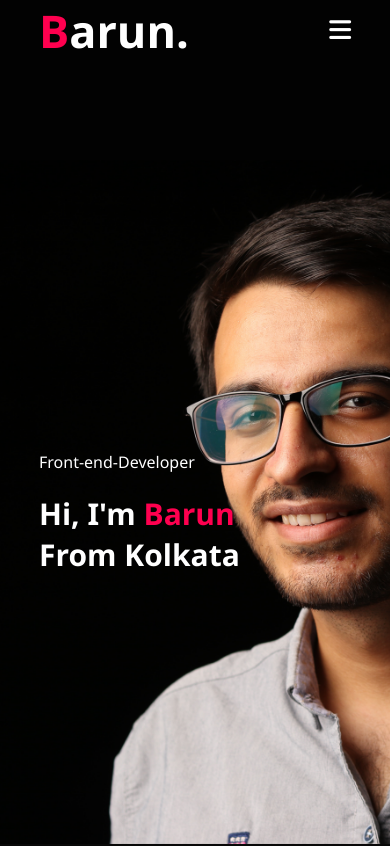
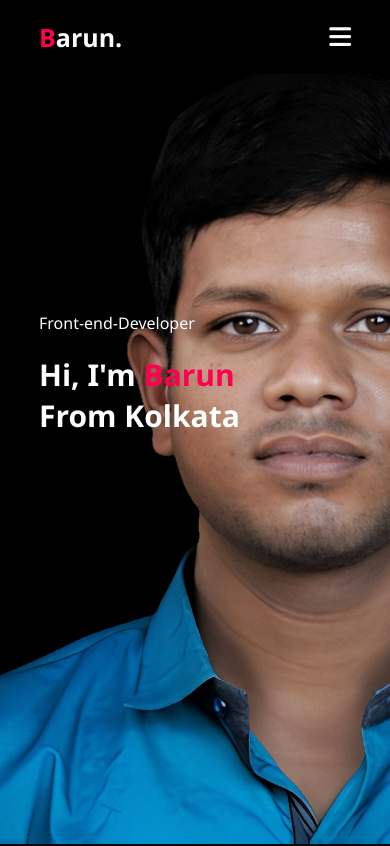
Before and after one commit to barun032/my_portfolio, a plain HTML site: page index.html in a window 390 px wide. Shown: the top 846 px of the page. Drawn offline with Linux system fonts and the light colour scheme.

Commit message:
in mobile sticky navbar and fixed some issues

```diff
--- a/script.js
+++ b/script.js
@@ -16,9 +16,10 @@ let logo = document.querySelector('.b-logo');
 
 // --------fixed nav bar -----------
 let navBar = document.getElementById('nav-bar');
+
 window.addEventListener('scroll', function () {
-    console.log("scrolling....");
 
+    if(screen.width >= 610){
         if (this.window.pageYOffset >= 50) {
             navBar.classList.add('sticyNavBar');
             logo.style.color = "#fff";
@@ -27,6 +28,9 @@ window.addEventListener('scroll', function () {
             navBar.classList.remove('sticyNavBar');
             logo.style.color = "#ff004f"
         }
+    }
+
+
 });
 
 // ------Navbar-----
--- a/style.css
+++ b/style.css
@@ -26,7 +26,7 @@ nav{
     align-items: center;
     justify-content: space-between;
     flex-wrap: wrap;
-    padding: 0 10%;
+    padding: 20px 10%;
 }
 
 .sticyNavBar{
@@ -343,11 +343,15 @@ header .m-bar{
 
 @media only screen and (max-width: 600px){
 
+    .logo p{
+        font-size: 25px;
+    }
     header{
-        background-image: url(./images/phone-background.png);
+        background-image: url(./images/1679122689937-01.jpeg);
+        background-position: 75%;
     }
     .header-text{
-        padding-top: 100%;
+        padding-top: 80%;
         font-size: 16px;
     }
     .header-text h1{
@@ -356,6 +360,13 @@ header .m-bar{
     header .m-bar{
         display: block;
         font-size: 25px;
+    }
+    #nav-bar{
+        position: fixed;
+        top: 0;
+        width: 100%;
+        background: black;
+        z-index: 1;
     }
     nav ul{
         background: #ff004f;
@@ -366,6 +377,7 @@ header .m-bar{
         height: 100%;
         padding-top: 50px;
         transition: 0.5s;
+        z-index: 1;
     }
     nav ul li{
         display: block;
```
Lines whose indentation alone changed are shown as unchanged.
